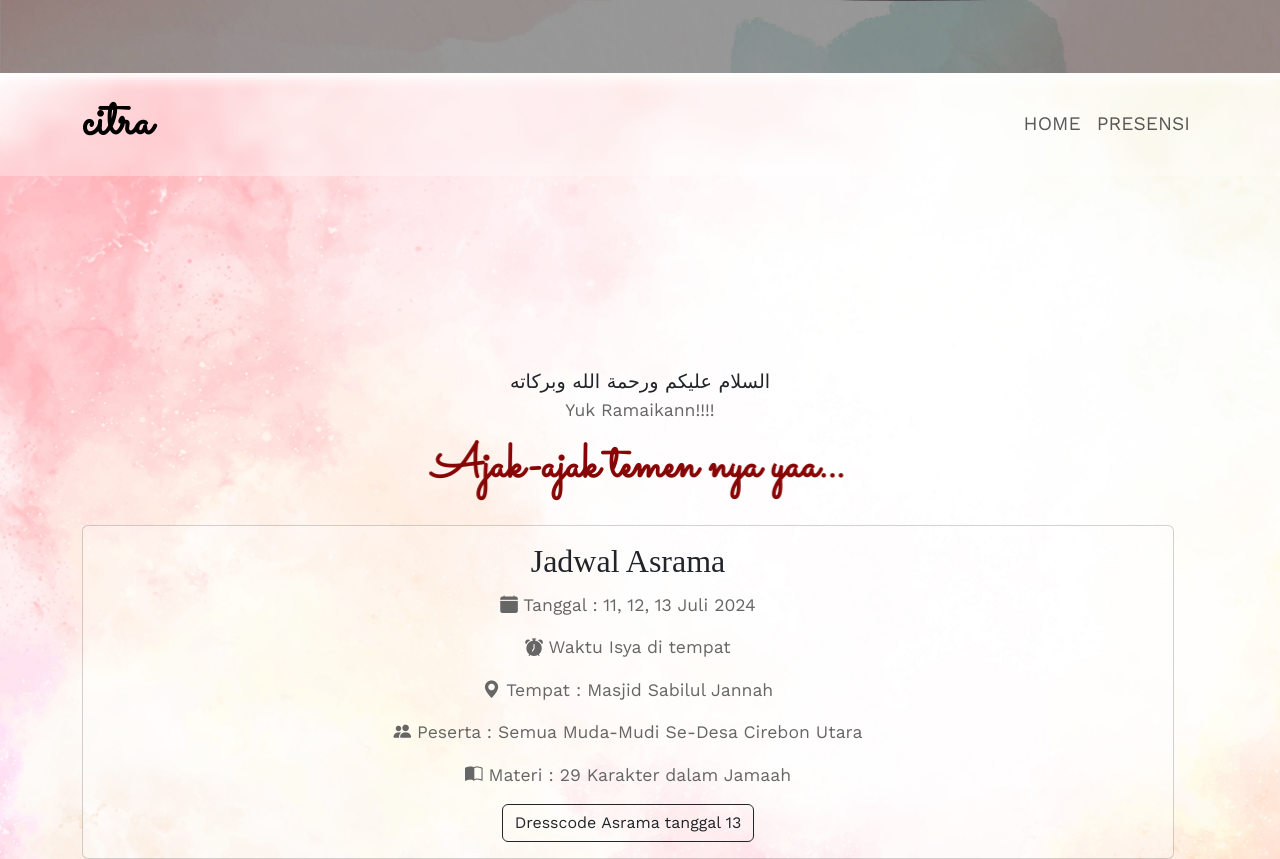
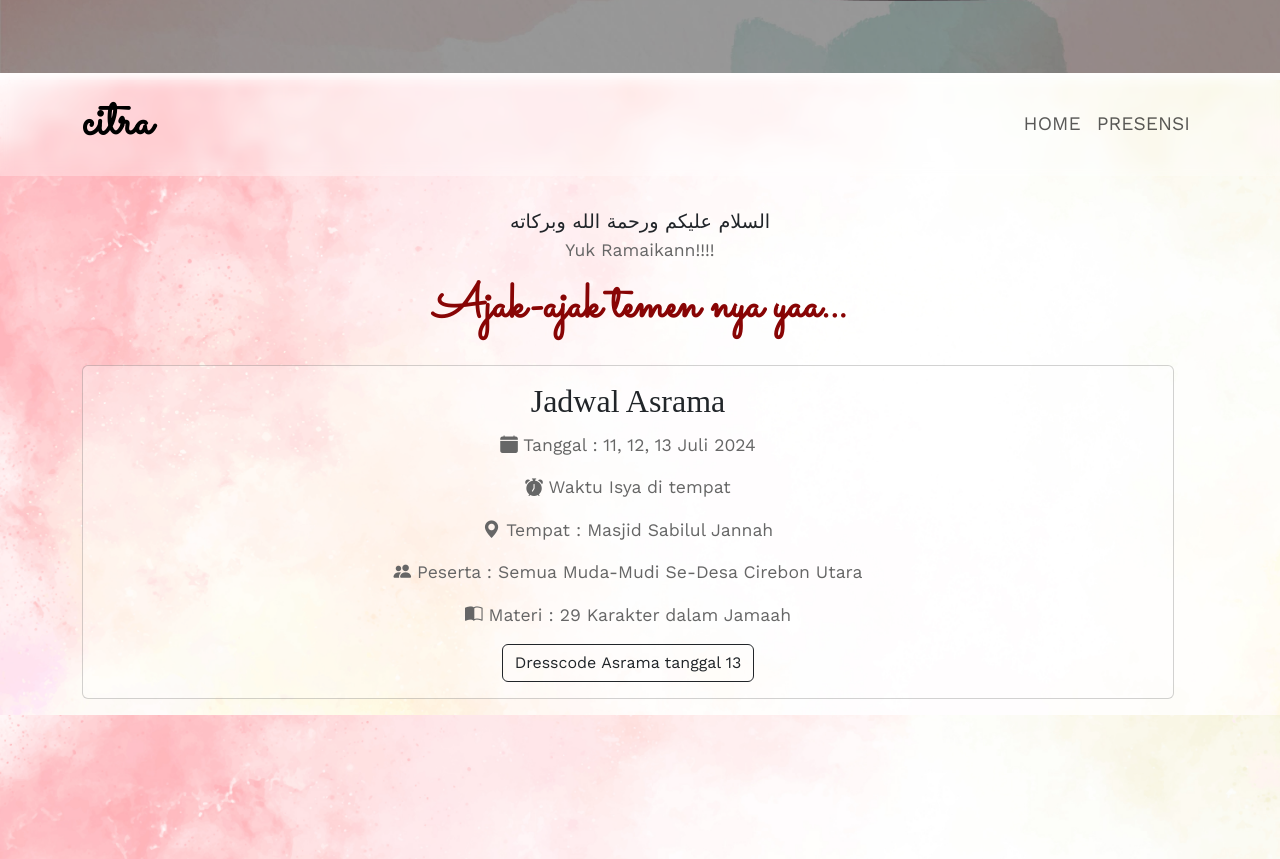
Before and after one commit to oliviasekar3/Undangan-Asrama-Citra, a plain HTML site: page index.html in a window 1280 px wide. Shown: the part 727-1586 px from the top of the page. Drawn offline with nearby package versions, Linux system fonts and the light colour scheme; some packages are replaced by stand-ins of ours; a script that the page names is missing.

Commit message:
Update style.css

```diff
--- a/style.css
+++ b/style.css
@@ -90,15 +90,11 @@ body {
     background-image: url(img/miss1.jpg);
     /* background-image: url(img/bby.jpg); */
     background-size: cover;
-    min-height: 60vh;
+    min-height: 50vh;
     margin-top: -6rem;
     padding-top: 8rem;
     padding-bottom: 1rem;
     /* filter: opacity(50%); */
-}
-
-.home .row .col-md-8 {
-    padding-top: 10rem;
 }
 
 .home h2,
```
